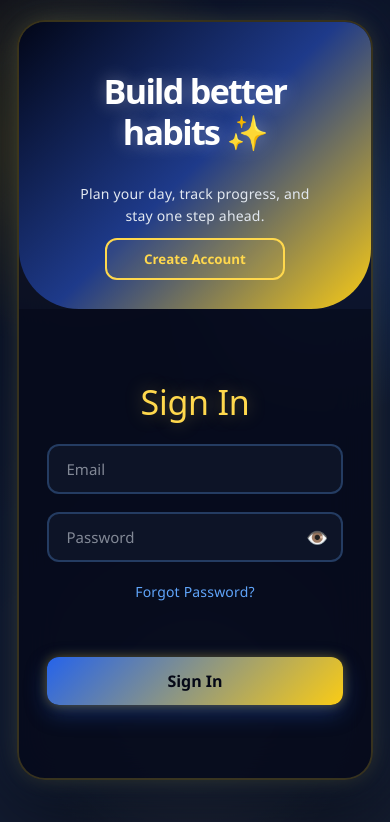
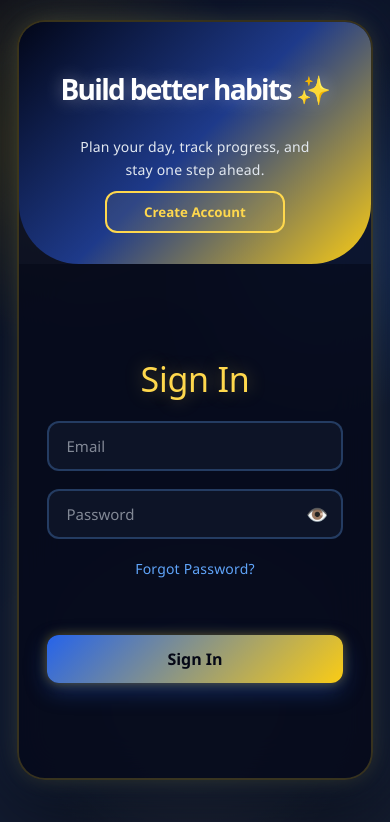
Before and after one commit to gudalanandini2939/TaskFlow-MERN, a React (Vite) app in the folder client/: page /login in a window 390 px wide. Shown: the top 822 px of the page. Built offline with nearby package versions, Linux system fonts and the light colour scheme.

Commit message:
Adjust mobile auth spacing

```diff
--- a/client/src/App.css
+++ b/client/src/App.css
@@ -291,7 +291,7 @@ body {
     top: 0;
     left: 0;
     width: 100%;
-    height: 38%;
+    height: 32%;
     border-radius: 0 0 60px 60px;
   }
 
@@ -301,7 +301,7 @@ body {
   }
 
   .toggle-panel h1 {
-    font-size: 34px;
+    font-size: 28px;
     max-width: 280px;
   }
 
@@ -316,12 +316,12 @@ body {
   }
 
   .form-box {
-    top: 38%;
+    top: 32%;
     left: 0;
     right: 0;
     bottom: auto;
     width: 100%;
-    height: 62%;
+    height: 68%;
     padding: 28px;
   }
 
```
